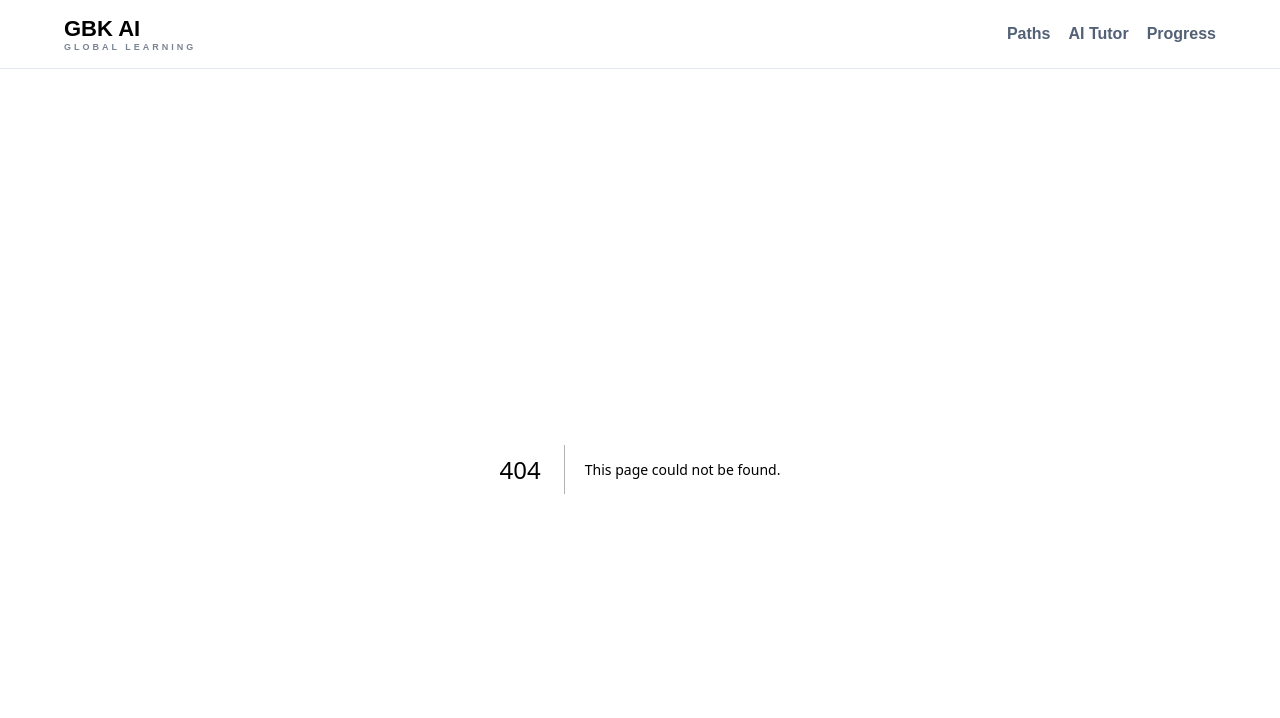
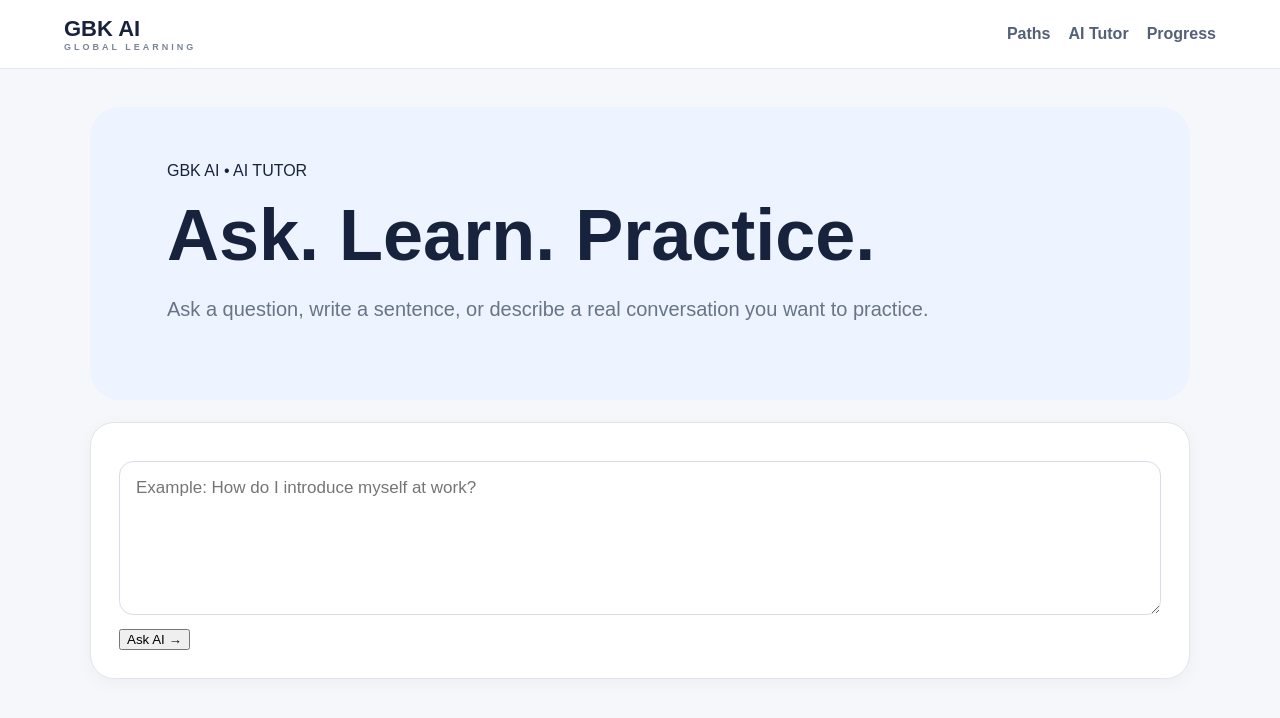
Before and after one commit to crasyads-ui/gbk-ai-global-learning, a Next.js app: page /app/progress in a window 1280 px wide. Before the commit this address had no page. Shown: the top 718 px of the page. Built offline with nearby package versions, Linux system fonts and the light colour scheme.

Commit message:
Add files via upload

```diff
--- /dev/null
+++ b/app/app/progress/page.js
@@ -0,0 +1,25 @@
+"use client";
+import {useState} from "react";
+export default function Tutor(){
+  const [input,setInput]=useState("");
+  const [reply,setReply]=useState("");
+  const [busy,setBusy]=useState(false);
+  async function ask(){
+    if(!input.trim()||busy)return;
+    setBusy(true);
+    try{
+      const r=await fetch("/api/tutor",{method:"POST",headers:{"Content-Type":"application/json"},body:JSON.stringify({message:input,language:"English",goal:"Spoken English"})});
+      const d=await r.json();
+      setReply(d.reply||d.corrected||"Let's practice together.");
+    }catch{setReply("Tutor request could not be processed.");}
+    finally{setBusy(false)}
+  }
+  return <main className="page">
+    <section className="hero"><span className="eyebrow">GBK AI • AI TUTOR</span><h1>Ask. Learn. Practice.</h1><p>Ask a question, write a sentence, or describe a real conversation you want to practice.</p></section>
+    <section className="card">
+      <textarea value={input} onChange={e=>setInput(e.target.value)} placeholder="Example: How do I introduce myself at work?" rows={6}/>
+      <button className="button primary" onClick={ask}>{busy?"Thinking…":"Ask AI →"}</button>
+      {reply && <div className="result">{reply}</div>}
+    </section>
+  </main>
+}
```
